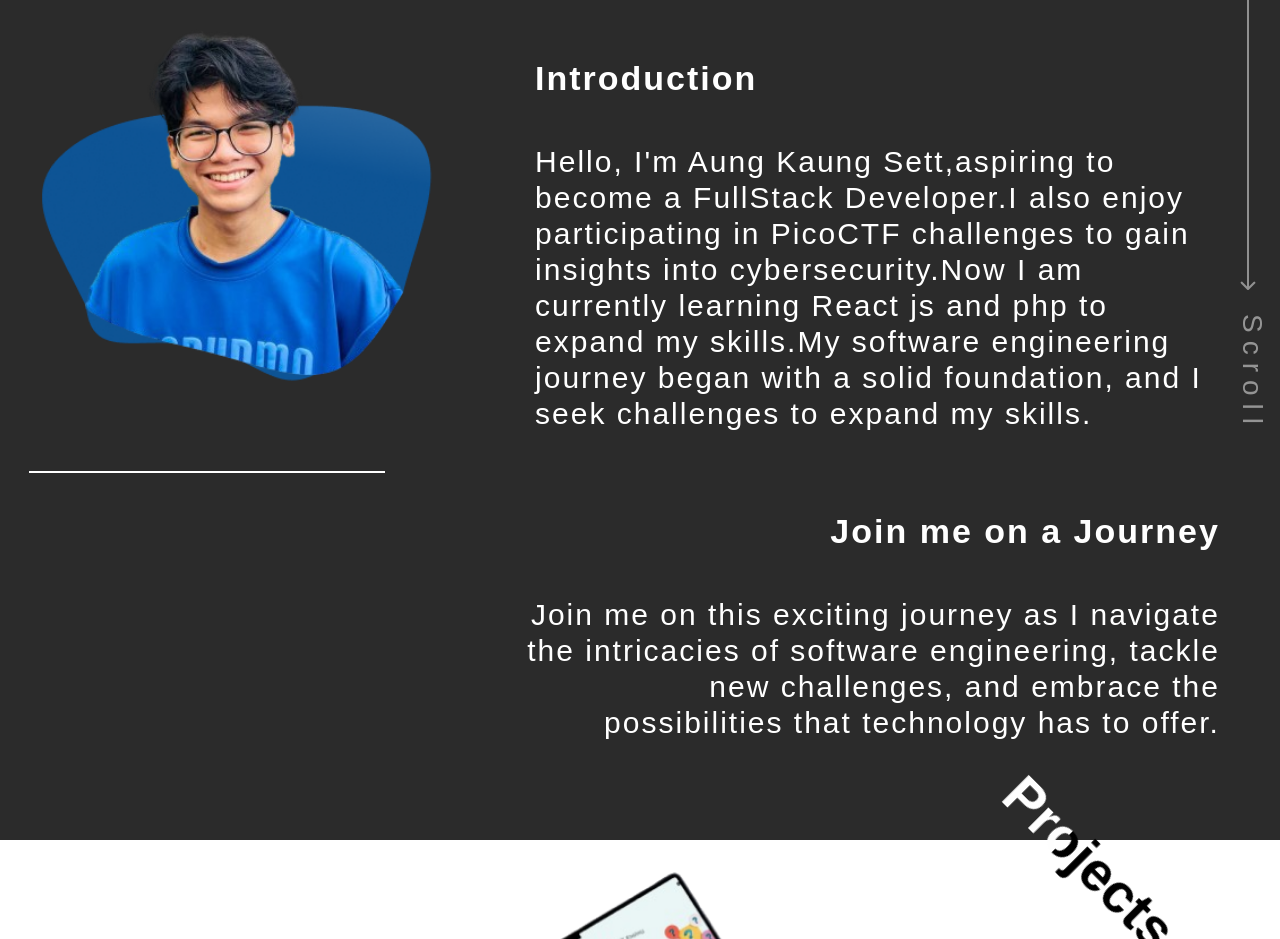
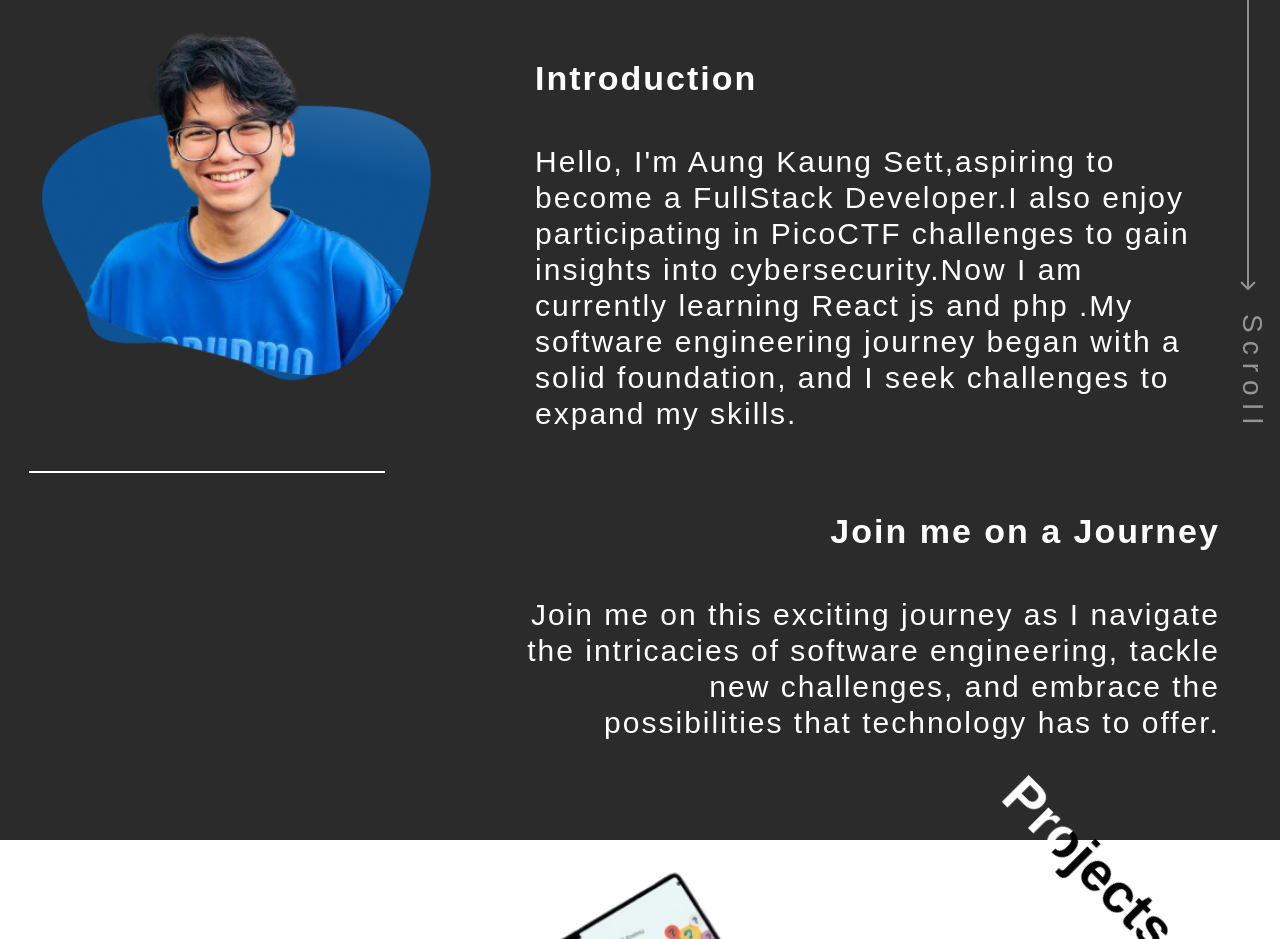
Before and after one commit to Kaungsett45/newPortfolio, a website: page index.html in a window 1280 px wide. Shown: the part 940-1879 px from the top of the page. Drawn offline with Linux system fonts and the light colour scheme; a web font is replaced by a local one.

Commit message:
Update index.html

```diff
--- a/index.html
+++ b/index.html
@@ -158,7 +158,7 @@ scroll down  -15 inter-->
            <div class="introduction">
                 <br>
                     <h1>Introduction</h1>
-                    <p>Hello, I'm Aung Kaung Sett,aspiring to become a FullStack Developer.I also enjoy participating in PicoCTF challenges to gain insights into cybersecurity.Now I am currently learning React js and php  to expand my skills.My software engineering journey began with a solid foundation, and  I seek challenges to expand my skills.</p>
+                    <p>Hello, I'm Aung Kaung Sett,aspiring to become a FullStack Developer.I also enjoy participating in PicoCTF challenges to gain insights into cybersecurity.Now I am currently learning React js and php .My software engineering journey began with a solid foundation, and  I seek challenges to expand my skills.</p>
             </div>
 
              <div class="join-me">
```
